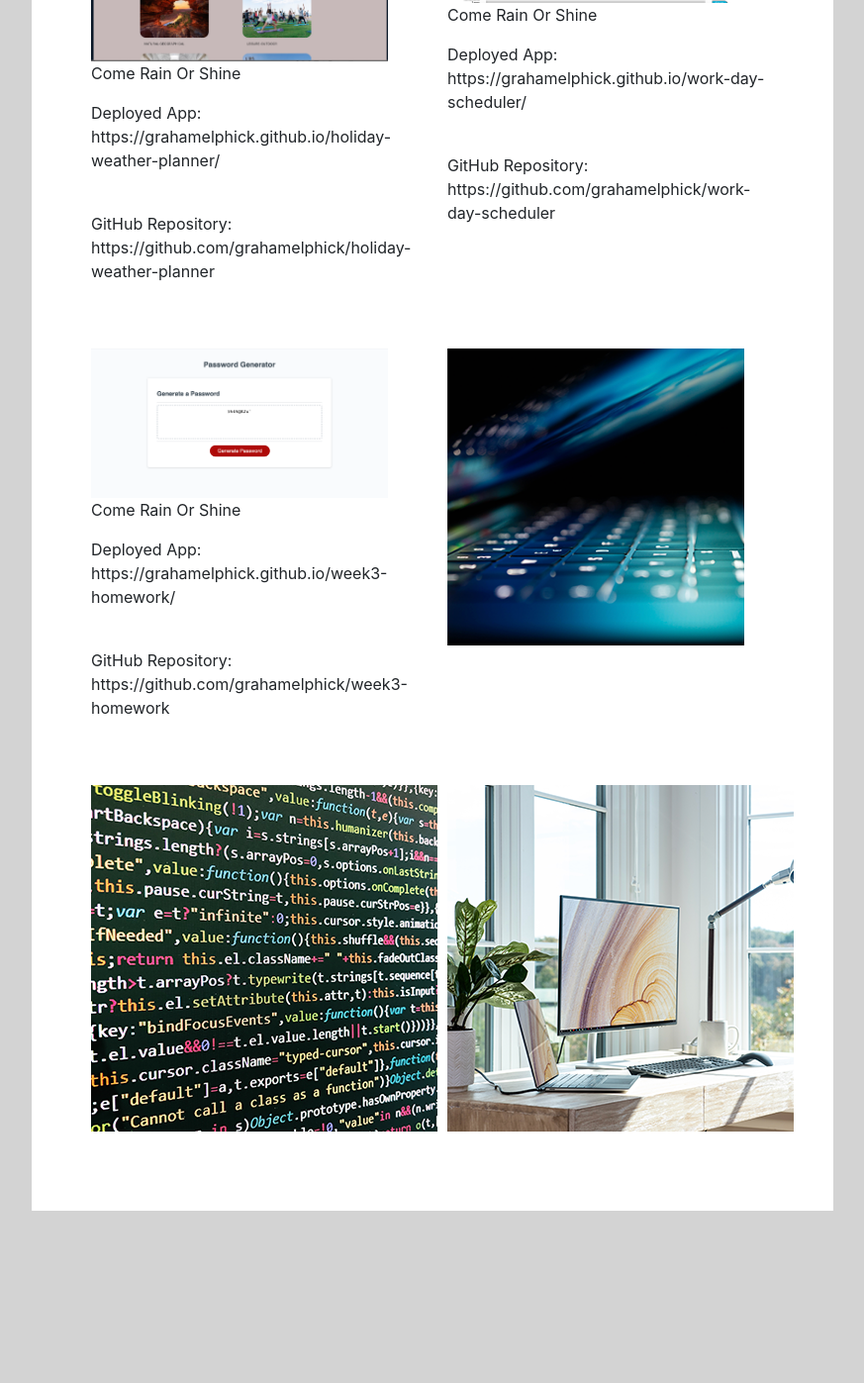
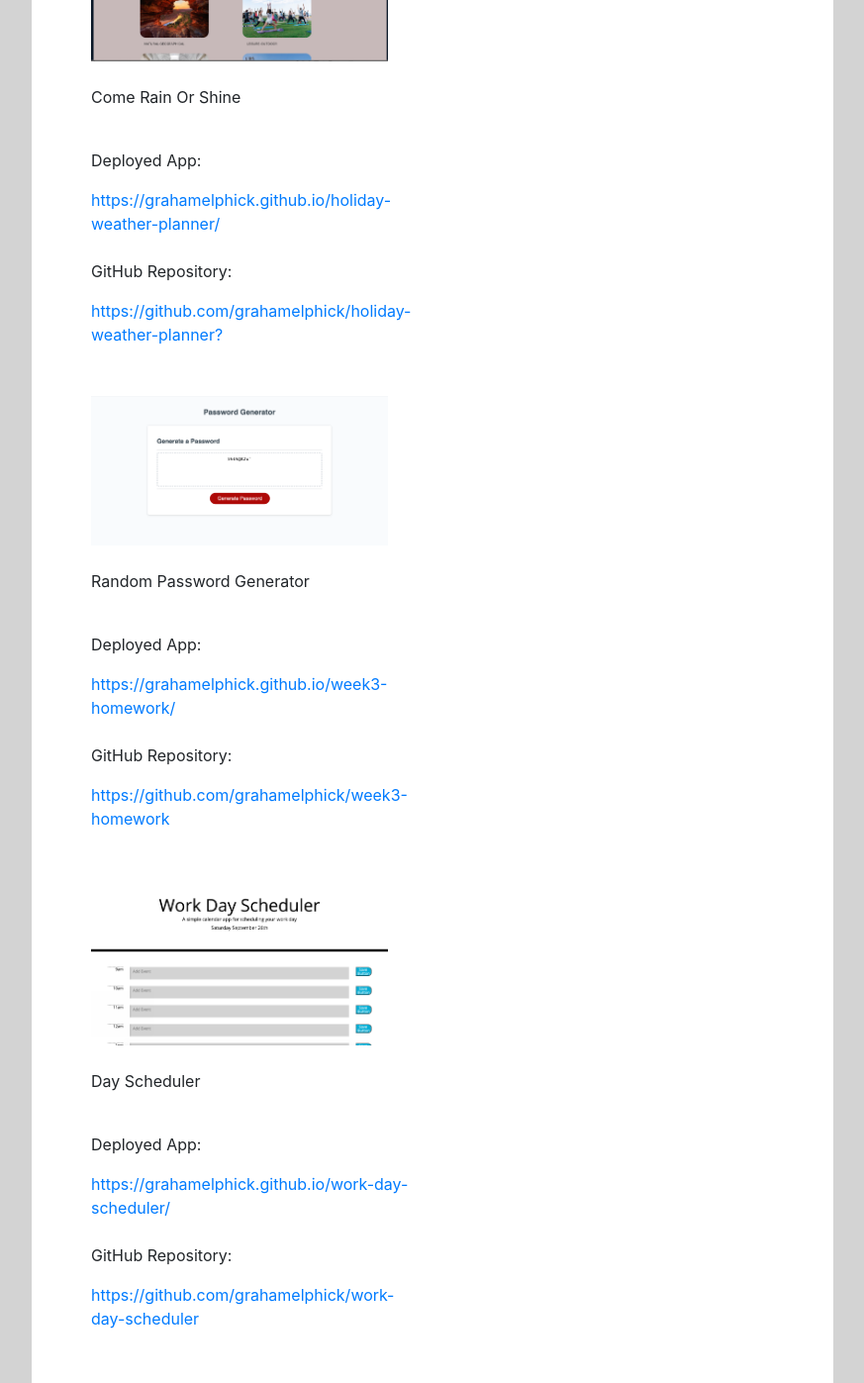
Before and after one commit to grahamelphick/updated-portfolio, a plain HTML site: page portfolio.html in a window 1280 px wide. Shown: the part 419-1816 px from the top of the page at 99% size, without its empty margins (68-941 px from the left). Before the commit the page ends 1672 px from the top, so only its background shows below. Drawn offline with nearby package versions, Linux system fonts and the light colour scheme.

Commit message:
moved portfolio items into individual rows

```diff
--- a/portfolio.html
+++ b/portfolio.html
@@ -57,56 +57,82 @@
                             <a href="https://grahamelphick.github.io/holiday-weather-planner/" target="_blank"> <img
                                     class="img-responsive portfolio-image" width="300px"
                                     src="./assets/screenshots/rainorshine-screenshot1.png"
-                                    alt="Come Rain Or Shine deployed app screenshot">
-                            </a>
+                                    alt="Come Rain Or Shine deployed app screenshot"></a>
+
+                            <br>
+                            <br>
+
                             <p class="project-title">Come Rain Or Shine</p>
-                            <p class="project-links">Deployed App:
-                                https://grahamelphick.github.io/holiday-weather-planner/ </p>
+
                             <br>
-                            <p>
-                                GitHub Repository: https://github.com/grahamelphick/holiday-weather-planner
-                            </p>
+
+                            <p class="project-links">Deployed App: </p>
+                            <a href="https://grahamelphick.github.io/holiday-weather-planner/" target="_blank">
+                                https://grahamelphick.github.io/holiday-weather-planner/ </a>
+
+                            <br>
+                            <br>
+
+                            <p class="project-links">GitHub Repository: </p>
+                            <a href="https://github.com/grahamelphick/holiday-weather-planner" target="_blank">
+                                https://github.com/grahamelphick/holiday-weather-planner? </a>
+
                         </div>
+                    </div>
+
+                    <div class="row">
                         <div class="col-12 col-xl-6 imageSize">
-                            <a href="https://grahamelphick.github.io/work-day-scheduler/" target="_blank"> <img
+                            <a href=" https://grahamelphick.github.io/week3-homework/" target="_blank"> <img
+                                    class="img-responsive portfolio-image" width="300px"
+                                    src="./assets/screenshots/passwordgenerator-screenshot1.png"
+                                    alt="Come Rain Or Shine deployed app screenshot"></a>
+
+                            <br>
+                            <br>
+
+                            <p class="project-title">Random Password Generator</p>
+
+                            <br>
+
+                            <p class="project-links">Deployed App: </p>
+                            <a href=" https://grahamelphick.github.io/week3-homework/" target="_blank">
+                                 https://grahamelphick.github.io/week3-homework/ </a>
+
+                            <br>
+                            <br>
+
+                            <p class="project-links">GitHub Repository: </p>
+                            <a href=" https://github.com/grahamelphick/week3-homework" target="_blank">
+                                 https://github.com/grahamelphick/week3-homework </a>
+
+                        </div>
+                    </div>
+
+                    <div class="row">
+                        <div class="col-12 col-xl-6 imageSize">
+                            <a href=" https://grahamelphick.github.io/work-day-scheduler/" target="_blank"> <img
                                     class="img-responsive portfolio-image" width="300px"
                                     src="./assets/screenshots/workdayplanner-screenshot1.png"
-                                    alt="Work Day Scheduler deployed app screenshot"></a>
-                            <p class="project-title">Come Rain Or Shine</p>
-                            <p class="project-links">Deployed App: https://grahamelphick.github.io/work-day-scheduler/
-                            </p>
+                                    alt="Come Rain Or Shine deployed app screenshot"></a>
+
                             <br>
-                            <p>
-                                GitHub Repository: https://github.com/grahamelphick/work-day-scheduler
-                            </p>
-                        </div>
-                    </div>
-                    <div class="row">
-                        <div class="col-12 col-xl-6 imageSize">
-                            <a href="https://grahamelphick.github.io/week3-homework/" target="_blank"> <img
-                                    class="img-responsive portfolio-image" width="300px"
-                                    src="./assets/screenshots/passwordgenerator-screenshot1.png"
-                                    alt="Random Password Generator deployed app screenshot"></a>
-                            <p class="project-title">Come Rain Or Shine</p>
-                            <p class="project-links">Deployed App: https://grahamelphick.github.io/week3-homework/
-                            </p>
                             <br>
-                            <p>GitHub Repository: https://github.com/grahamelphick/week3-homework
-                            </p>
-                        </div>
-                        <div class="col-12 col-xl-6 imageSize">
-                            <img class="img-responsive" src="./assets/portfolio-resized-photos/port-img-4.png"
-                                alt="Close-up on slightly opened laptop" width="300px">
-                        </div>
-                    </div>
-                    <div class="row">
-                        <div class="col-12 col-xl-6 imageSize">
-                            <img class="img-responsive" src="./assets/portfolio-resized-photos/port-img-5.png"
-                                alt="Many lines of code">
-                        </div>
-                        <div class="col-12 col-xl-6">
-                            <img class="img-responsive" src="./assets/portfolio-resized-photos/port-img-6.png"
-                                alt="Nice desk space with laptop and monitor">
+
+                            <p class="project-title">Day Scheduler</p>
+
+                            <br>
+
+                            <p class="project-links">Deployed App: </p>
+                            <a href=" https://grahamelphick.github.io/work-day-scheduler/" target="_blank">
+                                 https://grahamelphick.github.io/work-day-scheduler/ </a>
+
+                            <br>
+                            <br>
+
+                            <p class="project-links">GitHub Repository: </p>
+                            <a href=" https://github.com/grahamelphick/work-day-scheduler" target="_blank">
+                                 https://github.com/grahamelphick/work-day-scheduler </a>
+
                         </div>
                     </div>
                 </div>
```
